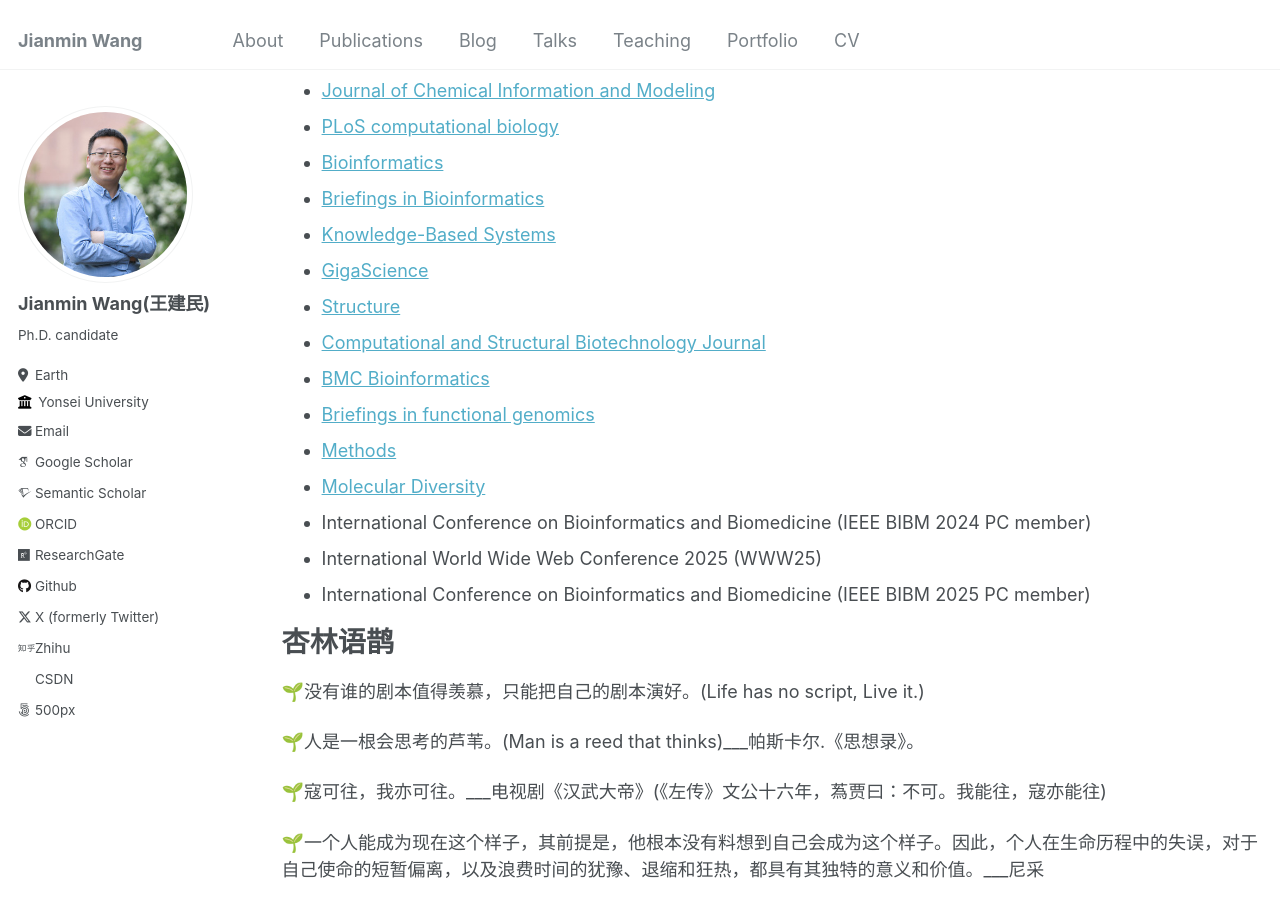
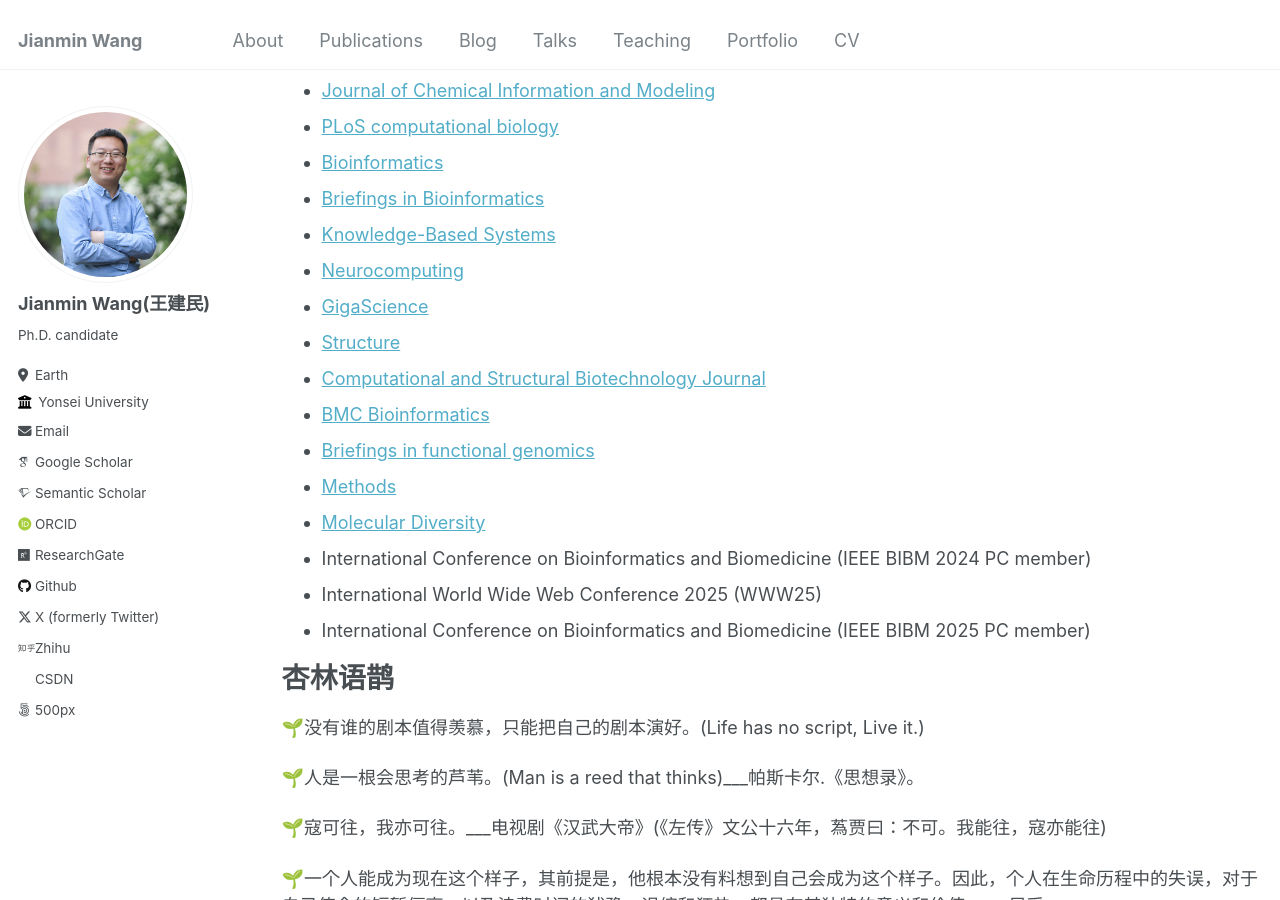
Before and after one commit to Jianmin2drugai/Jianmin2drugai.github.io, a Jekyll site: the page built from _pages/cv.md, in a window 1280 px wide and 900 px high, scrolled down 930 px. Built offline with Jekyll 4.4.1, drawn with Linux system fonts in a browser that asks for light colours; some web fonts are replaced.

Commit message:
Update cv.md

```diff
--- a/_pages/cv.md
+++ b/_pages/cv.md
@@ -49,6 +49,7 @@ Service and leadership
 * [Bioinformatics](https://academic.oup.com/bioinformatics)
 * [Briefings in Bioinformatics](https://academic.oup.com/bib)
 * [Knowledge-Based Systems](https://www.sciencedirect.com/journal/knowledge-based-systems)
+* [Neurocomputing](https://www.sciencedirect.com/journal/neurocomputing)
 * [GigaScience](https://academic.oup.com/gigascience)
 * [Structure](https://www.cell.com/structure/home)
 * [Computational and Structural Biotechnology Journal](https://www.sciencedirect.com/journal/computational-and-structural-biotechnology-journal)
```
